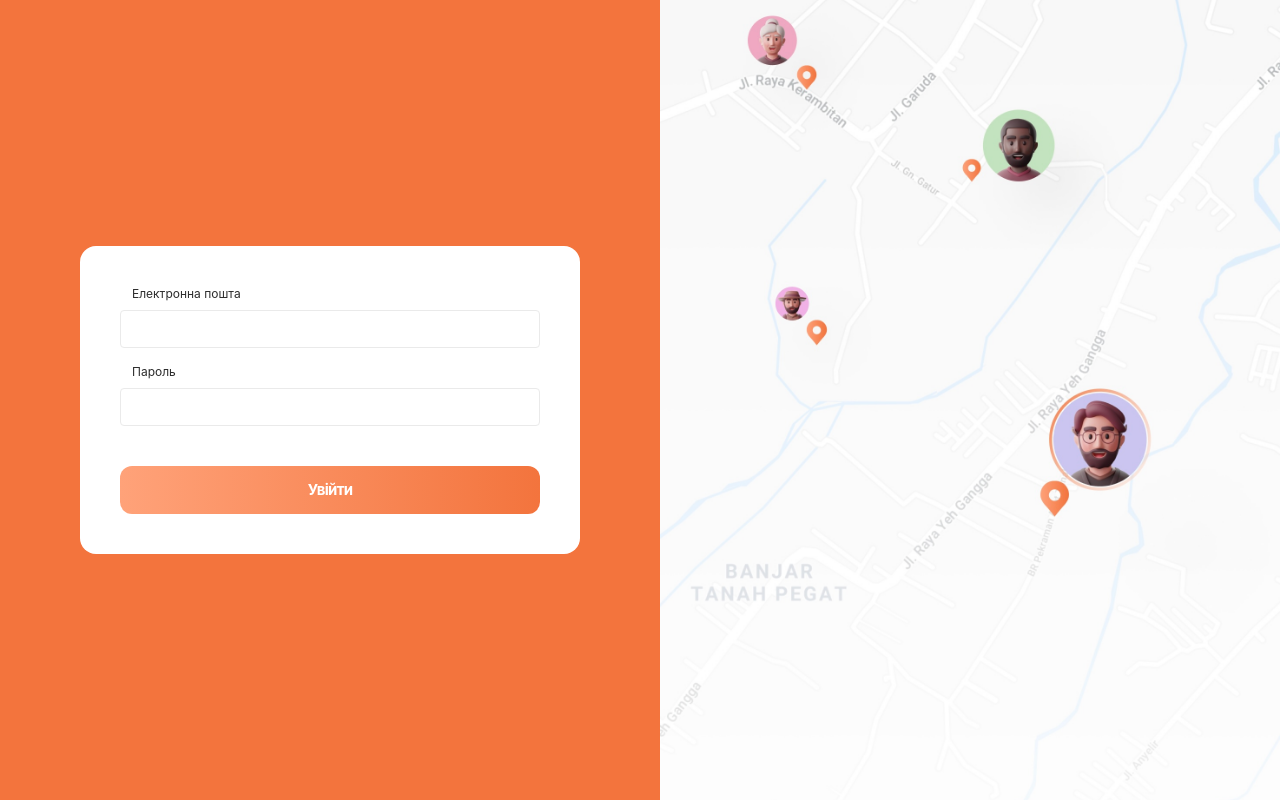
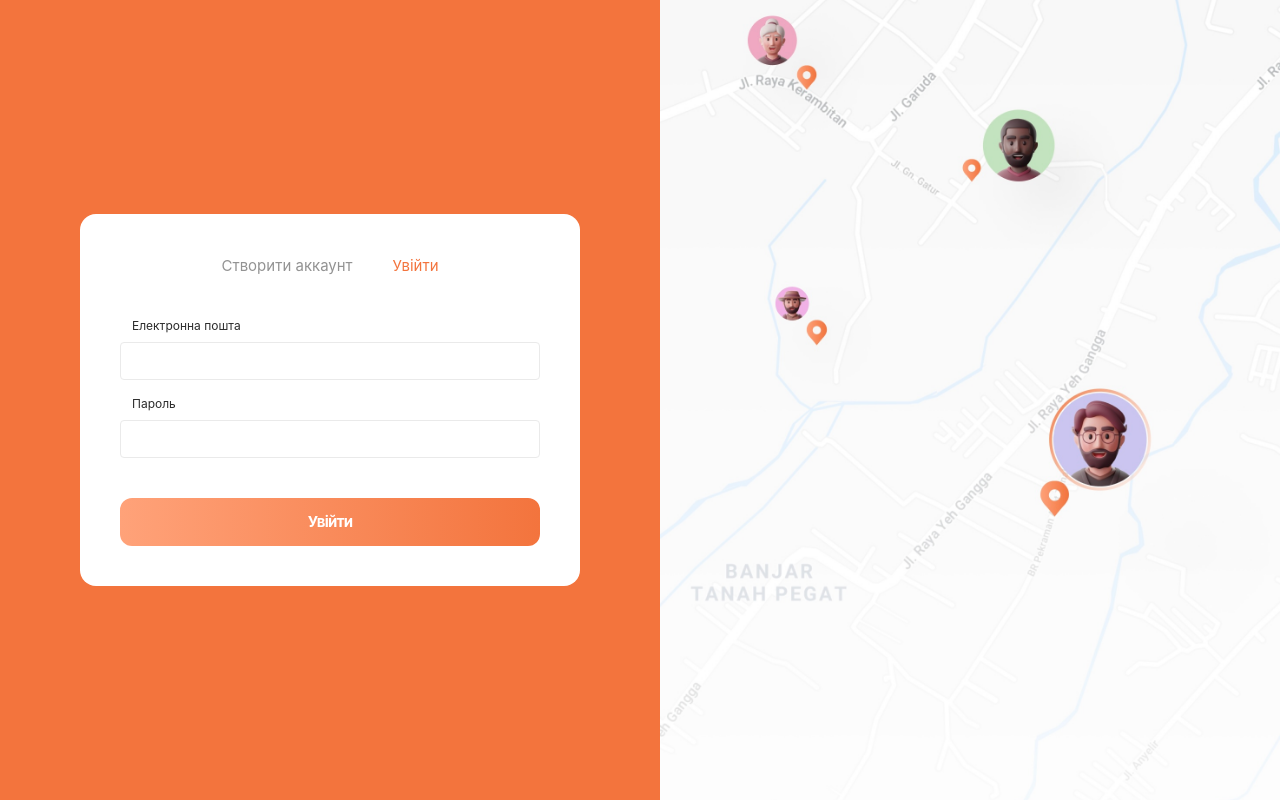
Before and after one commit to Sokilskill/traveler, a Vue app: page /auth/login in a window 1280 px wide. Built offline with nearby package versions, Linux system fonts and the light colour scheme.

Commit message:
add nested navigation

```diff
--- a/src/components/Auth/FormContainer.vue
+++ /dev/null
@@ -1,6 +0,0 @@
-<script setup></script>
-<template>
-  <form class="max-w-[500px] w-full p-10 bg-white rounded-2xl">
-    <slot></slot>
-  </form>
-</template>
--- a/src/components/Auth/LoginForm/LoginForm.vue
+++ b/src/components/Auth/LoginForm/LoginForm.vue
@@ -1,5 +1,4 @@
 <script setup>
-import FormContainer from '../FormContainer.vue'
 import IInput from '../../IInput/IInput.vue'
 import IButton from '../../IButton/IButton.vue'
 import { ref, toRaw, watch } from 'vue'
@@ -21,9 +20,9 @@ watch(
 </script>
 
 <template>
-  <FormContainer @submit.prevent="emit('submit', toRaw(userData))">
+  <form @submit.prevent="emit('submit', toRaw(userData))">
     <IInput class="mb-4" type="email" label="Електронна пошта" v-model="userData.email" />
     <IInput type="password" label="Пароль" v-model="userData.password" />
     <IButton class="mt-10 w-full" variant="gradient" type="submit">Увійти</IButton>
-  </FormContainer>
+  </form>
 </template>
--- a/src/components/Auth/RegistrationForm/RegistrationForm.vue
+++ b/src/components/Auth/RegistrationForm/RegistrationForm.vue
@@ -2,7 +2,6 @@
 import IButton from '@/components/IButton/IButton.vue'
 import IInput from '@/components/IInput/IInput.vue'
 import { reactive, toRaw } from 'vue'
-import FormContainer from '../FormContainer.vue'
 
 defineEmits(['submit'])
 const userData = reactive({
@@ -13,7 +12,7 @@ const userData = reactive({
 </script>
 
 <template>
-  <FormContainer @submit.prevent="$emit('submit', toRaw(userData))">
+  <form @submit.prevent="$emit('submit', toRaw(userData))">
     <IInput class="mb-4" label="Повне ім'я" v-model="userData.name" />
     <IInput
       class="mb-4"
@@ -25,5 +24,5 @@ const userData = reactive({
     <IInput label="Пароль" type="password" v-model="userData.password" />
 
     <IButton class="mt-10 w-full" variant="gradient" type="submit">Створити аккаунт</IButton>
-  </FormContainer>
+  </form>
 </template>
--- a/src/router/index.js
+++ b/src/router/index.js
@@ -15,6 +15,7 @@ const routes = [
   {
     path: '/auth',
     component: AuthPage,
+    redirect: '/auth/login',
     children: [
       { path: 'login', component: LoginPage },
       { path: 'registration', component: RegistrationPage }
--- a/src/views/AuthView.vue
+++ b/src/views/AuthView.vue
@@ -1,8 +1,20 @@
 <script setup>
-import { RouterView } from 'vue-router'
+import { RouterView, RouterLink } from 'vue-router'
 import BaseLayout from '../layouts/BaseLayout.vue'
 </script>
 
 <template>
-  <BaseLayout> <router-view /></BaseLayout>
+  <BaseLayout>
+    <section class="w-full bg-white p-10 rounded-2xl">
+      <div class="flex justify-center gap-10 mb-10">
+        <router-link to="registration" class="text-gray" exact-active-class="text-primary"
+          >Створити аккаунт</router-link
+        >
+        <router-link to="login" class="text-gray" exact-active-class="text-primary"
+          >Увійти</router-link
+        >
+      </div>
+      <router-view></router-view>
+    </section>
+  </BaseLayout>
 </template>
```
